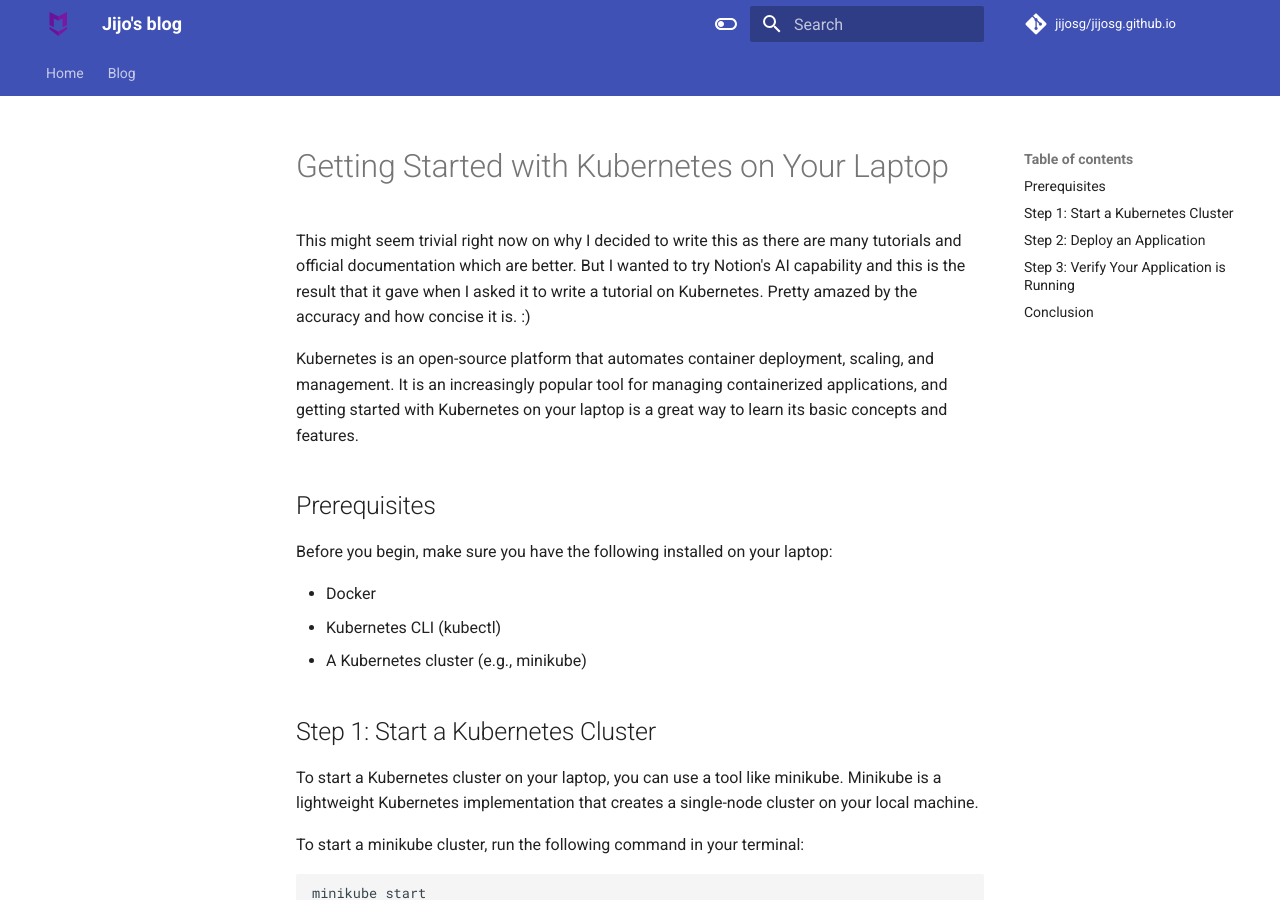
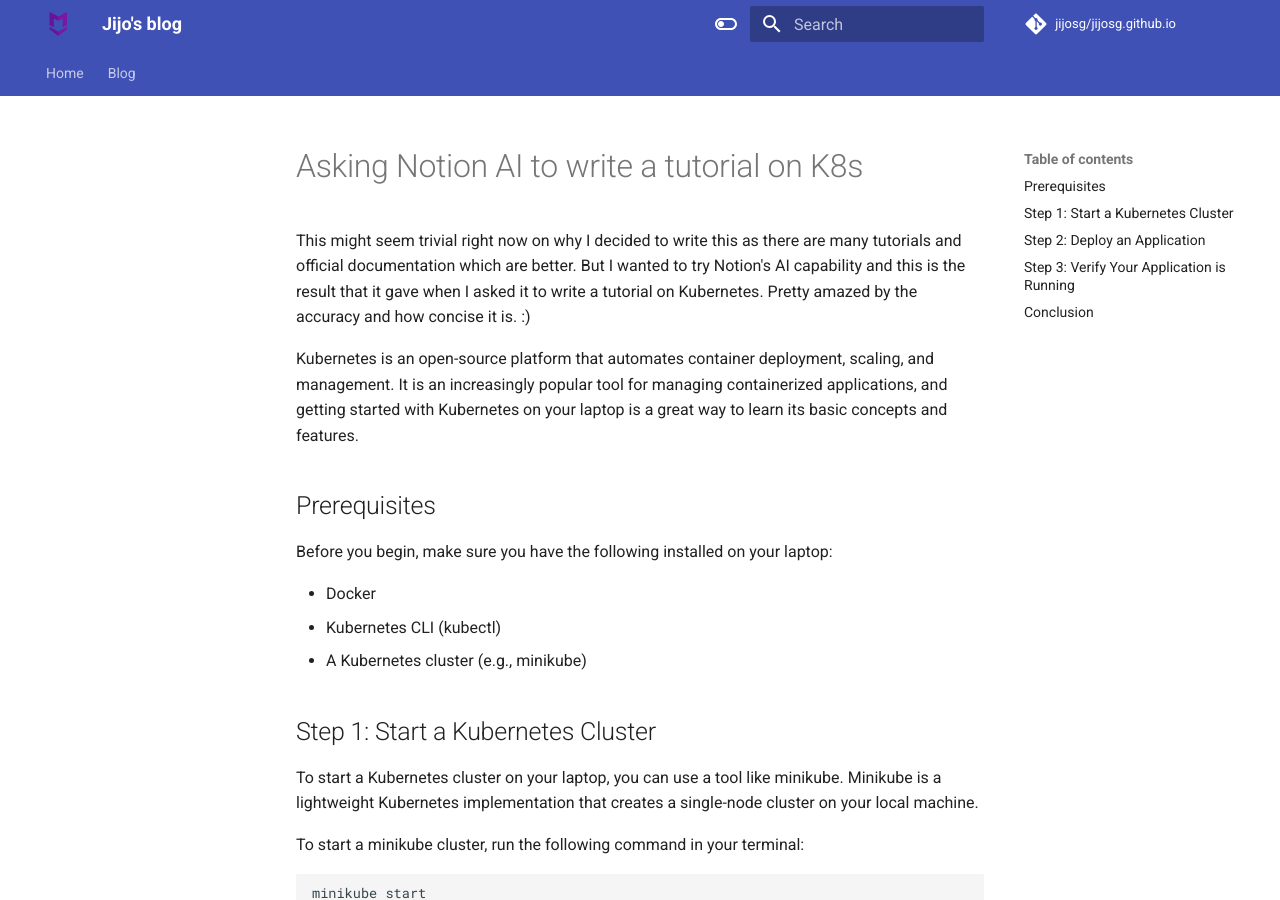
Before and after one commit to jijosg/jijosg.github.io, an MkDocs documentation site: the page built from docs/blog/2023/08/16.md, in a window 1280 px wide and 900 px high. Built offline with MkDocs 1.6.1 and Material for MkDocs 9.7.7, drawn with Linux system fonts in a browser that asks for light colours; comment, search, counter and statistics services are not loaded.

Commit message:
Update 16.md

```diff
--- a/docs/blog/2023/08/16.md
+++ b/docs/blog/2023/08/16.md
@@ -1,4 +1,8 @@
-# Getting Started with Kubernetes on Your Laptop
+---
+title: "Asking Notion AI to write a tutorial on K8s"
+---
+
+# Asking Notion AI to write a tutorial on K8s
 
 This might seem trivial right now on why I decided to write this as there are many tutorials and official documentation which are better. But I wanted to try Notion's AI capability and this is the result that it gave when I asked it to write a tutorial on Kubernetes. Pretty amazed by the accuracy and how concise it is. :)
 
```
